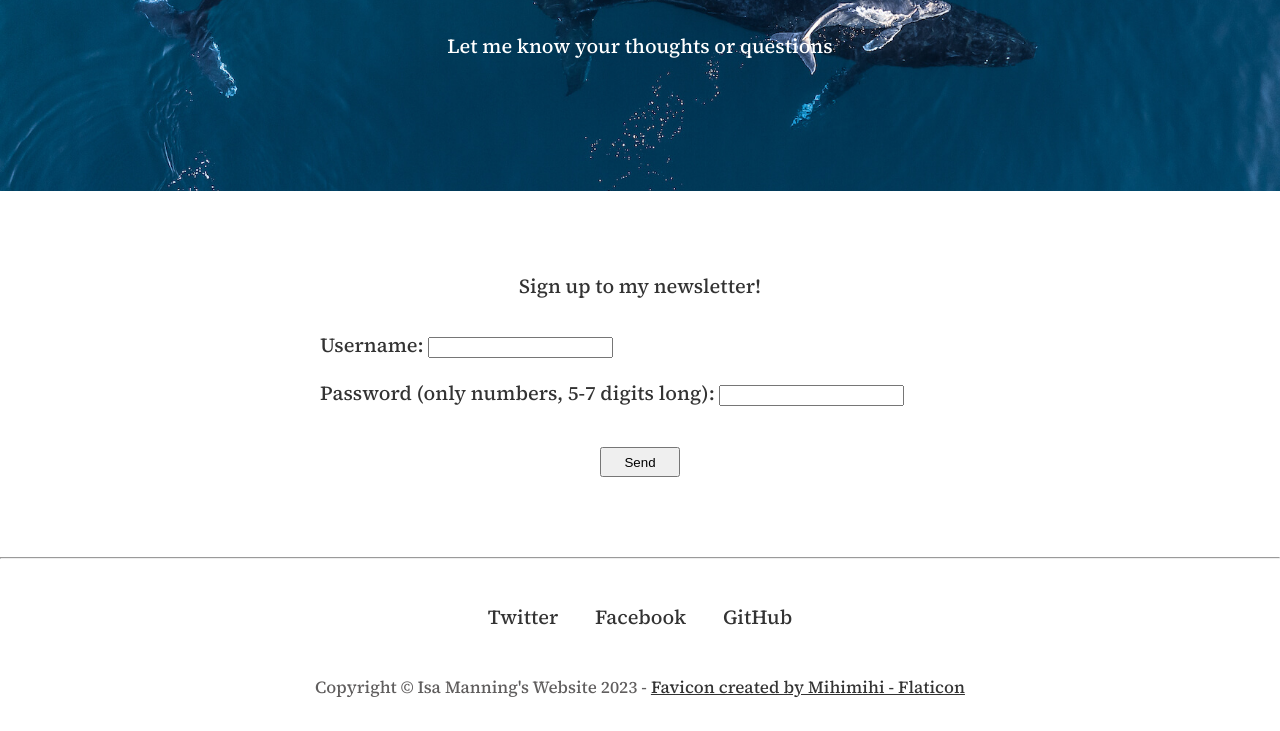
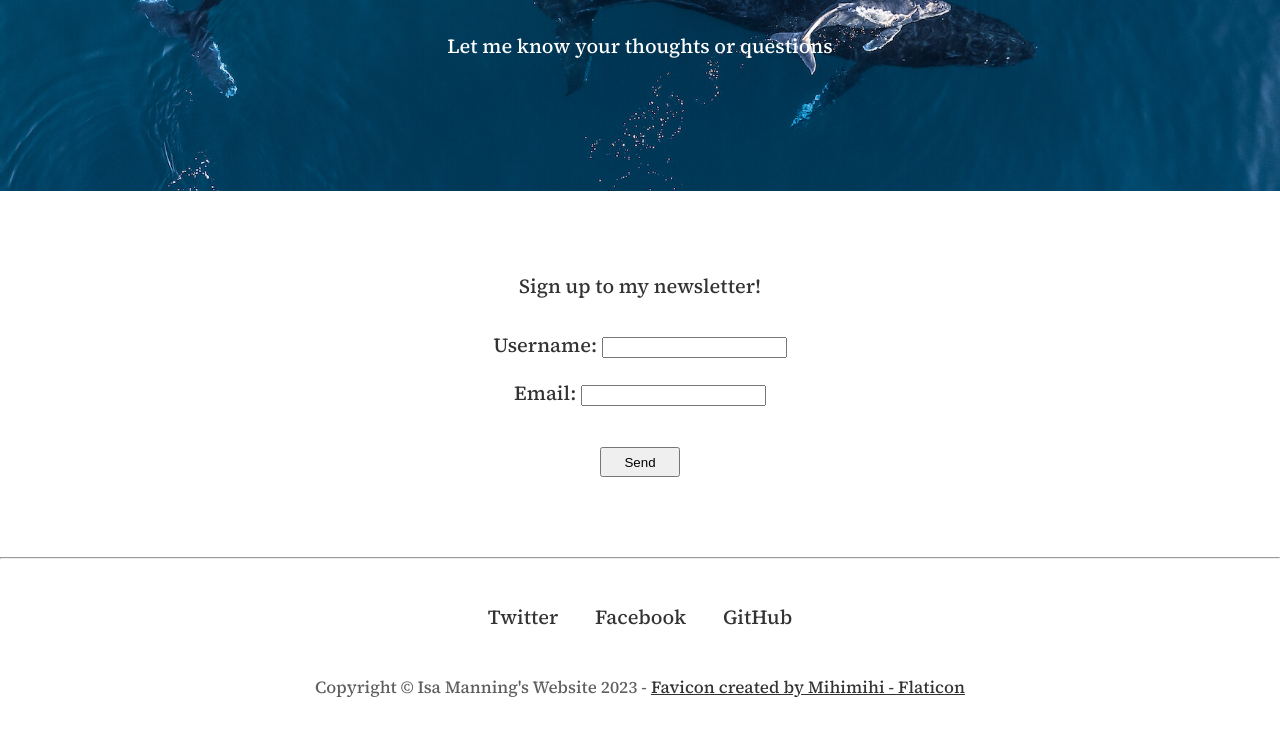
Before and after one commit to isamanning/travel-blog, a plain HTML site: page contact.html in a window 1280 px wide. Shown: the part 341-1072 px from the top of the page. Drawn offline with nearby package versions, Linux system fonts and the light colour scheme.

Commit message:
updating contact page

```diff
--- a/contact.html
+++ b/contact.html
@@ -21,14 +21,14 @@
     </header>
     <main>
       <p style="text-align: center;">Sign up to my newsletter!</p>
-      <form action="/file_name.html" method="POST">
+      <form action="/file_name.html" method="POST" style="text-align: center;">
         <section>
           <label for="username">Username:</label>
           <input id="username" type="text" name="username" minlength="4" required>
         </section>
         <section>
-          <label for="user-password">Password (only numbers, 5-7 digits long):</label>
-          <input id="user-password" type="password" name="user-password" pattern="[0-9]{5,7}" required>
+          <label for="user-email">Email:</label>
+          <input id="user-email" type="text" name="user-email" required>
         </section>
         <setion class="submit">
           <input type="submit" value="Send">
```
Also changed, not shown: 1 other file.
